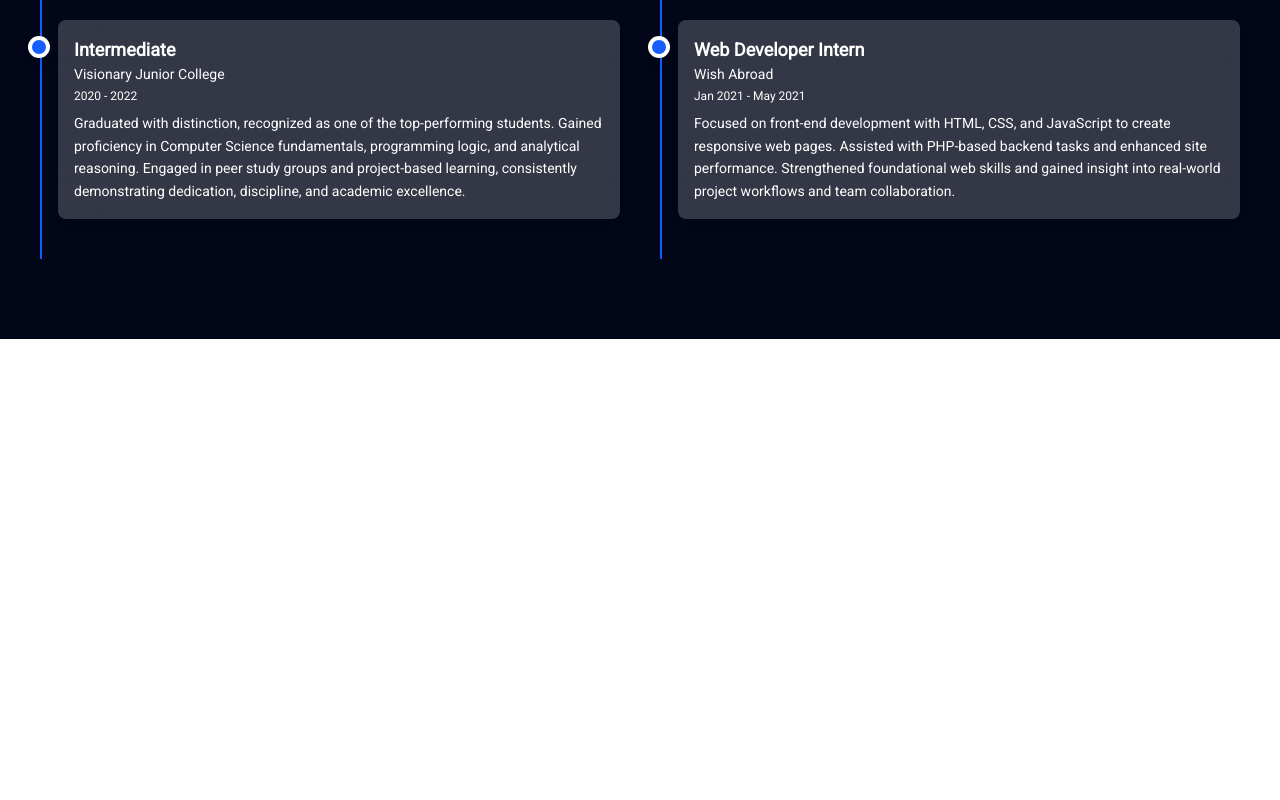
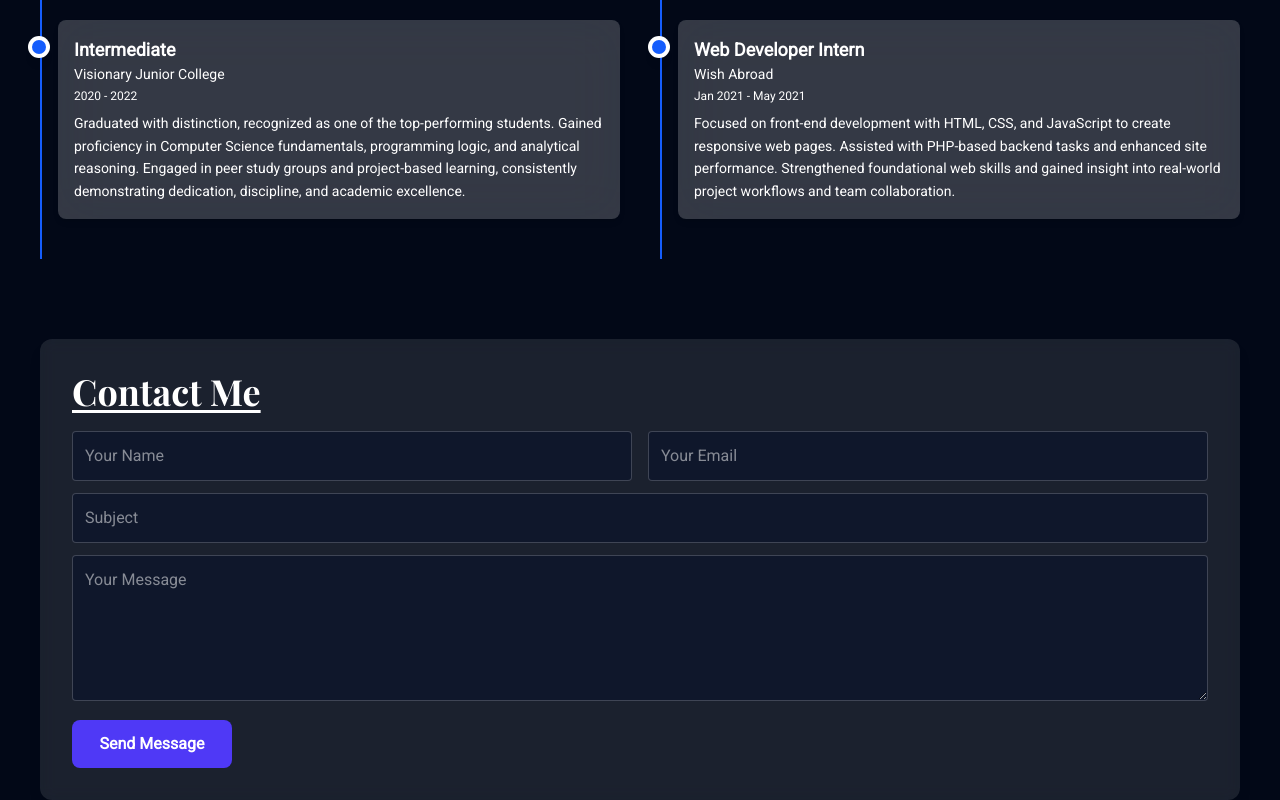
Before and after one commit to ma3llim007/sameerfolio, a React (Vite) app: page / in a window 1280 px wide. Shown: the part 2256-3056 px from the top of the page. Before the commit the page ends 2595 px from the top, so only its background shows below. Built offline with nearby package versions, Linux system fonts and the light colour scheme; no server answers; a web font is replaced by a local one.

Commit message:
feat: add contact section; setup the firebase for saving the form data

```diff
--- a/package.json
+++ b/package.json
@@ -11,9 +11,11 @@
   },
   "dependencies": {
     "@tailwindcss/vite": "^4.1.3",
+    "firebase": "^11.6.0",
     "framer-motion": "^12.6.5",
     "react": "^19.0.0",
     "react-dom": "^19.0.0",
+    "react-hook-form": "^7.55.0",
     "react-icons": "^5.5.0",
     "react-scroll": "^1.9.3",
     "react-type-animation": "^3.2.0",
--- a/src/App.jsx
+++ b/src/App.jsx
@@ -5,12 +5,13 @@ import ViewPortViewer from "./components/ViewPortViewer";
 import SkeletonSkills from "./components/skeleton/Skills";
 import Project from "./components/Project";
 import Education from "./components/Education";
+import Contact from "./components/Contact";
 const Hero = lazy(() => import("./components/Hero"));
 const Skills = lazy(() => import("./components/Skills"));
 
 const App = () => {
     return (
-        <div className="w-full min-h-screen bg-slate-950 text-white font-roboto scroll-smooth">
+        <div className="w-full min-h-screen bg-[#020817] text-white font-roboto scroll-smooth">
             <Header />
             <section className="pt-[57px]">
                 <Suspense fallback={<SkeletonHero />}>
@@ -22,6 +23,7 @@ const App = () => {
             </Suspense>
             <Project />
             <Education />
+            <Contact />
             <ViewPortViewer />
         </div>
     );
--- /dev/null
+++ b/src/components/Contact.jsx
@@ -0,0 +1,135 @@
+import { useState } from "react";
+import { AnimatePresence, motion } from "framer-motion";
+import Container from "./Container";
+import { useForm } from "react-hook-form";
+import { addDoc, collection, Timestamp } from "firebase/firestore";
+import firebaseDb from "../services/firebase";
+
+const Contact = () => {
+    const [loading, setLoading] = useState(false);
+    const [success, setSuccess] = useState(false);
+    const {
+        register,
+        handleSubmit,
+        reset,
+        formState: { errors },
+        setError,
+    } = useForm({ mode: "onTouched" });
+
+    const onSubmit = async (data) => {
+        setLoading(true);
+        setSuccess(false);
+        try {
+            await addDoc(collection(firebaseDb, "contacts"), {
+                ...data,
+                createdAt: Timestamp.now(),
+            });
+            reset();
+            setSuccess(true);
+        } catch (error) {
+            setError("root", { message: error?.message });
+        } finally {
+            setLoading(false);
+
+            setTimeout(() => {
+                setSuccess(false);
+            }, 5000);
+        }
+    };
+
+    return (
+        <section id="contact" className="w-full">
+            <Container>
+                <div className="max-w-7xl mx-auto bg-white/10 p-8 rounded-xl shadow-lg backdrop-blur">
+                    <motion.h2
+                        className="text-3xl lg:text-4xl font-extrabold mb-5 underline underline-offset-4 font-playfair text-center md:text-start"
+                        initial={{ opacity: 0, y: -20 }}
+                        whileInView={{ opacity: 1, y: 0 }}
+                        transition={{ duration: 0.5 }}
+                        viewport={{ once: true }}
+                    >
+                        Contact Me
+                    </motion.h2>
+                    <form onSubmit={handleSubmit(onSubmit)} className="space-y-3">
+                        <AnimatePresence mode="wait">
+                            {success && (
+                                <motion.div
+                                    key="success"
+                                    initial={{ opacity: 0, y: -10 }}
+                                    animate={{ opacity: 1, y: 0 }}
+                                    exit={{ opacity: 0, y: -10 }}
+                                    transition={{ duration: 0.4 }}
+                                    className="w-full my-4 bg-green-500 text-center rounded-md border border-green-600 py-3 px-4"
+                                >
+                                    <h4 className="text-white font-bold text-sm">Your Message Has Been Sent!</h4>
+                                </motion.div>
+                            )}
+
+                            {errors.root && (
+                                <motion.div
+                                    key="error"
+                                    initial={{ opacity: 0, y: -10 }}
+                                    animate={{ opacity: 1, y: 0 }}
+                                    exit={{ opacity: 0, y: -10 }}
+                                    transition={{ duration: 0.4 }}
+                                    className="w-full my-4 bg-red-500 text-center rounded-md border border-red-600 py-3 px-4"
+                                >
+                                    <h4 className="text-white font-bold text-sm">{errors.root.message}</h4>
+                                </motion.div>
+                            )}
+                        </AnimatePresence>
+                        <div className="flex flex-wrap md:flex-nowrap gap-4">
+                            <div className="w-full md:flex-1">
+                                <input
+                                    {...register("name", { required: "Name Is Required" })}
+                                    type="text"
+                                    placeholder="Your Name"
+                                    className="w-full p-3 rounded bg-slate-900 border border-white/20 focus:outline-none"
+                                />
+                                {errors.name && <p className="text-red-500 font-bold mt-2 pl-1">{errors.name.message}</p>}
+                            </div>
+                            <div className="w-full md:flex-1">
+                                <input
+                                    {...register("email", {
+                                        required: "Email is required",
+                                        pattern: {
+                                            value: /^\S+@\S+$/i,
+                                            message: "Invalid Email Format",
+                                        },
+                                    })}
+                                    type="email"
+                                    placeholder="Your Email"
+                                    className="w-full p-3 rounded bg-slate-900 border border-white/20 focus:outline-none"
+                                />
+                                {errors.email && <p className="text-red-500 font-bold mt-2 pl-1">{errors.email.message}</p>}
+                            </div>
+                        </div>
+                        <div className="w-full">
+                            <input
+                                {...register("subject", { required: "Subject Is Required" })}
+                                type="text"
+                                placeholder="Subject"
+                                className="w-full p-3 rounded bg-slate-900 border border-white/20 focus:outline-none"
+                            />
+                            {errors.subject && <p className="text-red-500 font-bold mt-2 pl-1">{errors.subject.message}</p>}
+                        </div>
+                        <div className="w-full">
+                            <textarea
+                                {...register("message", { required: "Message Cannot Be Empty" })}
+                                placeholder="Your Message"
+                                rows="5"
+                                className="w-full p-3 rounded bg-slate-900 border border-white/20 focus:outline-none"
+                            />
+                            {errors.message && <p className="text-red-500 font-bold mt-2 pl-1">{errors.message.message}</p>}
+                        </div>
+                        <button type="submit" className="w-40 py-3 bg-indigo-600 hover:bg-indigo-700 rounded-lg font-semibold transition" disabled={loading}>
+                            {loading ? "Sending..." : "Send Message"}
+                        </button>
+                    </form>
+                </div>
+            </Container>
+        </section>
+    );
+};
+
+export default Contact;
--- /dev/null
+++ b/src/services/firebase.js
@@ -0,0 +1,16 @@
+import { initializeApp } from "firebase/app";
+import { getFirestore } from "firebase/firestore";
+
+const firebaseConfig = {
+    apiKey: import.meta.env.VITE_APIKEY,
+    authDomain: import.meta.env.VITE_AUTHDOMAIN,
+    projectId: import.meta.env.VITE_PROJECTID,
+    storageBucket: import.meta.env.VITE_STORAGEBUCKET,
+    messagingSenderId: import.meta.env.VITE_MESSAGINSENDERID,
+    appId: import.meta.env.VITE_APPID,
+};
+
+const fireBaseApp = initializeApp(firebaseConfig);
+const firebaseDb = getFirestore(fireBaseApp);
+
+export default firebaseDb;
```
Also changed, not shown: 2 other files (tests, documents, lock files or other folders).
